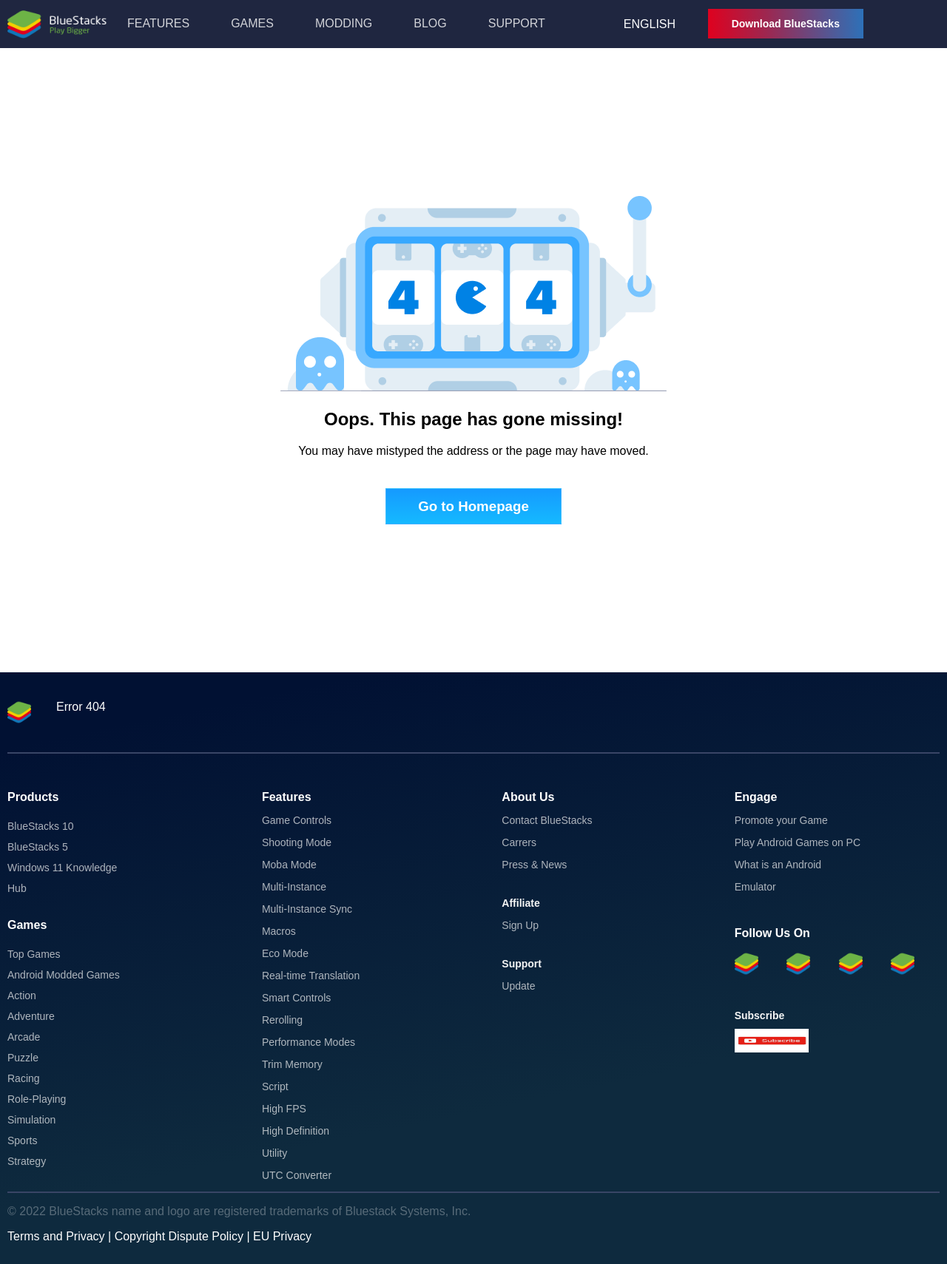
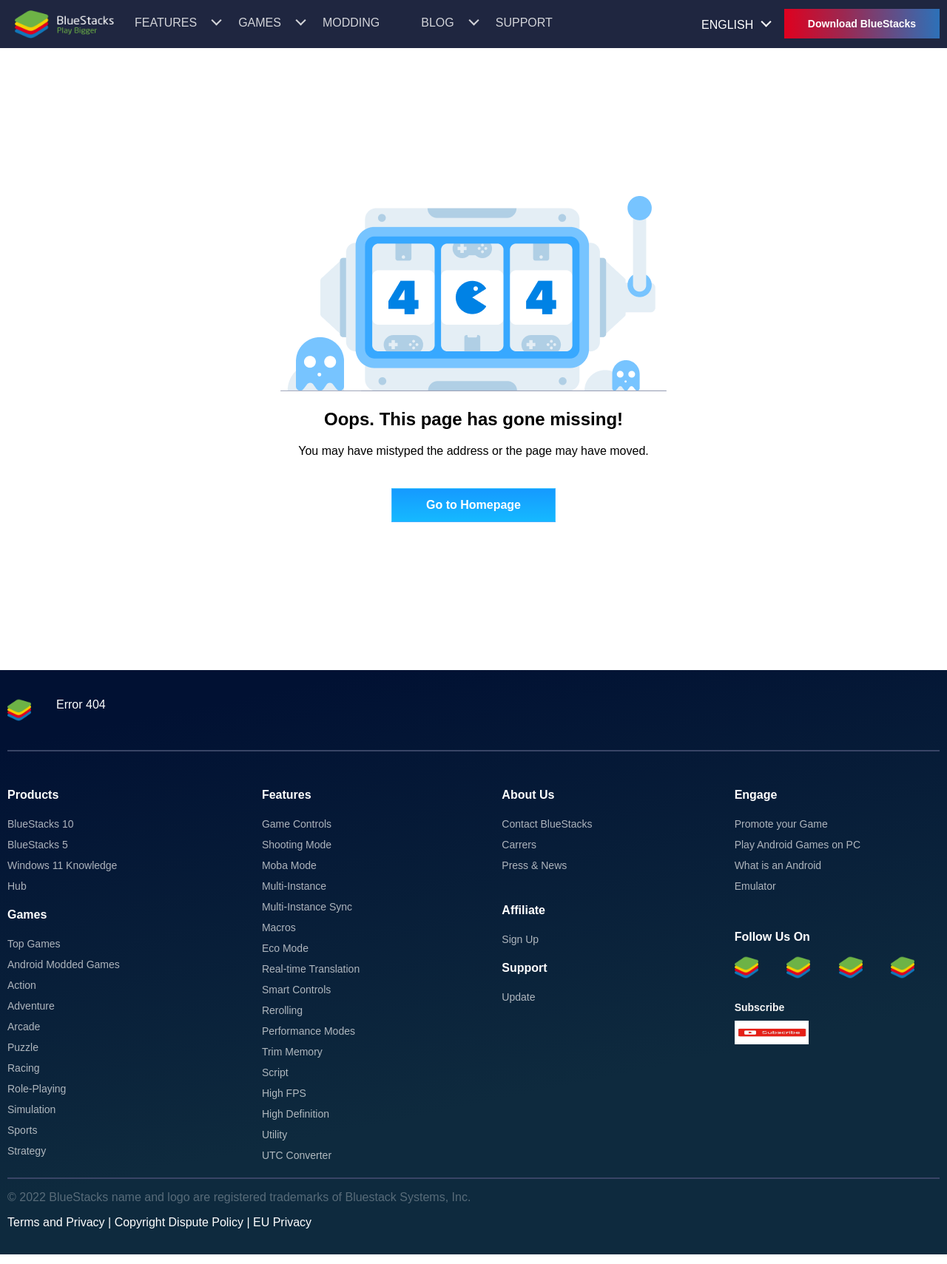
Before and after one commit to nand-bst/website, a plain HTML site: page index.html in a window 1280 px wide. Shown: the whole page at 74% size. Drawn offline with Linux system fonts and the light colour scheme.

Commit message:
Adding mobile view support

```diff
--- a/index.html
+++ b/index.html
@@ -8,10 +8,10 @@
 <body>
 
 	<div class="header">
+		<div class="header-wrapper">
 		<div class="left-container">
 		<img src="bluestacks-logo.png" width="134" height="38" alt="Bluestacks Android Emulator">
-		<!-- <ul> -->
-			<div class="features">FEATURES
+			<div class="left-container-item">FEATURES
 			<ul class="sub-menu">
 				<li>
 				<a href="#">Game Controls</a>
@@ -36,7 +36,7 @@
 			</ul>
 			</div>
 
-			<div class="features">GAMES
+			<div class="left-container-item">GAMES
 				<ul class="sub-menu">
 				<li>
 				<a href="#">Top Games</a>
@@ -57,9 +57,9 @@
 			</ul>
 			</div>
 
-			<div class="features">MODDING</div>
+			<div class="left-container-item not-expandable">MODDING</div>
 
-			<div class="features">BLOG
+			<div class="left-container-item">BLOG
 				<ul class="sub-menu">
 				<li>
 				<a href="#">Games</a>
@@ -72,12 +72,11 @@
 			</ul>
 			</div>
 
-			<div class="features">SUPPORT</div>
+			<div class="left-container-item not-expandable">SUPPORT</div>
 
 		</div>
 
 		<div class="right-container">
-		<ul class="right-section">
 		<div class="languages">ENGLISH
 			<ul class="languages-sub-menu">
 				<li>
@@ -93,22 +92,28 @@
 		</li>
 		</ul>
 		</div>
+		<div class="header-downloadbtn">
 		<button class="download-bst">Download BlueStacks</button>
-		</ul>
-	</div>
-
 	</div>
 	</div>
 
+	<button id="hamburger-menu">
+
+</button>
+
+    </div>
+	</div>
+
 	<div class="section">
-		<img class="section-image" src="error-image.png">
-		<h2>Oops. This page has gone missing!</h2>
-		<p>You may have mistyped the address or the page may have moved.</p>
-		<button><h3>Go to Homepage</h3></button>
+		<img class="section-image" src="error-image.png" alt="Error-404">
+		<h2 id="section-heading">Oops. This page has gone missing!</h2>
+		<p id="section-para">You may have mistyped the address or the page may have moved.</p>
+		<button class="section-btn">Go to Homepage</button>
 
 	</div>
 
 	<div class="footer">
+		<div class="footer-wrapper">
 		<div class="logo-section">
 			<img class="footer-image" src="footer-logo.png" width="32" height="32" alt="Error 404"> Error 404
 		</div>
@@ -118,79 +123,90 @@
 		<div class="footer-menu-section">
 			<div class="products"> Products
 			<ul class="footer-ul">
-				<ul class="footer-ul-sub-menu">BlueStacks 10</ul>
-				<ul class="footer-ul-sub-menu">BlueStacks 5</ul>
-				<ul class="footer-ul-sub-menu">Windows 11 Knowledge</ul>
-				<ul class="footer-ul-sub-menu">Hub</ul>
+				<li class="footer-ul-sub-menu">BlueStacks 10</li>
+				<li class="footer-ul-sub-menu">BlueStacks 5</li>
+				<li class="footer-ul-sub-menu">Windows 11 Knowledge</li>
+				<li class="footer-ul-sub-menu">Hub</li>
 			</ul>
 			</div>
 
 			<div class="products"> Games
 				<ul class="footer-ul">
-				<ul class="footer-ul-sub-menu">Top Games</ul>
-				<ul class="footer-ul-sub-menu">Android Modded Games</ul>
-				<ul class="footer-ul-sub-menu">Action</ul>
-				<ul class="footer-ul-sub-menu">Adventure</ul>
-				<ul class="footer-ul-sub-menu">Arcade</ul>
-				<ul class="footer-ul-sub-menu">Puzzle</ul>
-				<ul class="footer-ul-sub-menu">Racing</ul>
-				<ul class="footer-ul-sub-menu">Role-Playing</ul>
-				<ul class="footer-ul-sub-menu">Simulation</ul>
-				<ul class="footer-ul-sub-menu">Sports</ul>
-				<ul class="footer-ul-sub-menu">Strategy</ul>
+				<li class="footer-ul-sub-menu">Top Games</li>
+				<li class="footer-ul-sub-menu">Android Modded Games</li>
+				<li class="footer-ul-sub-menu">Action</li>
+				<li class="footer-ul-sub-menu">Adventure</li>
+				<li class="footer-ul-sub-menu">Arcade</li>
+				<li class="footer-ul-sub-menu">Puzzle</li>
+				<li class="footer-ul-sub-menu">Racing</li>
+				<li class="footer-ul-sub-menu">Role-Playing</li>
+				<li class="footer-ul-sub-menu">Simulation</li>
+				<li class="footer-ul-sub-menu">Sports</li>
+				<li class="footer-ul-sub-menu">Strategy</li>
 			</ul>
 			</div>
 		    </div>
 
 			<div class="products"> Features
-				<ul class="footer-ul-sub-menu">Game Controls</ul>
-				<ul class="footer-ul-sub-menu">Shooting Mode</ul>
-				<ul class="footer-ul-sub-menu">Moba Mode</ul>
-				<ul class="footer-ul-sub-menu">Multi-Instance</ul>
-				<ul class="footer-ul-sub-menu">Multi-Instance Sync</ul>
-				<ul class="footer-ul-sub-menu">Macros</ul>
-				<ul class="footer-ul-sub-menu">Eco Mode</ul>
-				<ul class="footer-ul-sub-menu">Real-time Translation</ul>
-				<ul class="footer-ul-sub-menu">Smart Controls</ul>
-				<ul class="footer-ul-sub-menu">Rerolling</ul>
-				<ul class="footer-ul-sub-menu">Performance Modes</ul>
-				<ul class="footer-ul-sub-menu">Trim Memory</ul>
-				<ul class="footer-ul-sub-menu">Script</ul>
-				<ul class="footer-ul-sub-menu">High FPS</ul>
-				<ul class="footer-ul-sub-menu">High Definition</ul>
-				<ul class="footer-ul-sub-menu">Utility</ul>
-				<ul class="footer-ul-sub-menu">UTC Converter</ul>
-
+				<ul class="footer-ul">
+				<li class="footer-ul-sub-menu">Game Controls</li>
+				<li class="footer-ul-sub-menu">Shooting Mode</li>
+				<li class="footer-ul-sub-menu">Moba Mode</li>
+				<li class="footer-ul-sub-menu">Multi-Instance</li>
+				<li class="footer-ul-sub-menu">Multi-Instance Sync</li>
+				<li class="footer-ul-sub-menu">Macros</li>
+				<li class="footer-ul-sub-menu">Eco Mode</li>
+				<li class="footer-ul-sub-menu">Real-time Translation</li>
+				<li class="footer-ul-sub-menu">Smart Controls</li>
+				<li class="footer-ul-sub-menu">Rerolling</li>
+				<li class="footer-ul-sub-menu">Performance Modes</li>
+				<li class="footer-ul-sub-menu">Trim Memory</li>
+				<li class="footer-ul-sub-menu">Script</li>
+				<li class="footer-ul-sub-menu">High FPS</li>
+				<li class="footer-ul-sub-menu">High Definition</li>
+				<li class="footer-ul-sub-menu">Utility</li>
+				<li class="footer-ul-sub-menu">UTC Converter</li>
+			</ul>
 			</div>
 
-
+			<div class="footer-menu-section">
 			<div class="products"> About Us
-				<ul class="footer-ul-sub-menu">Contact BlueStacks</ul>
-				<ul class="footer-ul-sub-menu">Carrers</ul>
-				<ul class="footer-ul-sub-menu">Press & News</ul>
-				<ul class="footer-ul-sub-menu affiliate">Affiliate</ul>
-				<ul class="footer-ul-sub-menu">Sign Up</ul>
-				<ul class="footer-ul-sub-menu affiliate">Support</ul>
-				<ul class="footer-ul-sub-menu">Update</ul>
-
+				<ul class="footer-ul">
+				<li class="footer-ul-sub-menu">Contact BlueStacks</li>
+				<li class="footer-ul-sub-menu">Carrers</li>
+				<li class="footer-ul-sub-menu">Press & News</li>
+			</ul>
+		    </div>
+			<div class="products affiliate"> Affiliate
+				<ul class="footer-ul">
+				<li class="footer-ul-sub-menu">Sign Up</li>
+			</ul>
+			</div>
+			<div class="products support"> Support
+				<ul class="footer-ul">
+				<li class="footer-ul-sub-menu">Update</li>
+			</ul>
+			</div>
 			</div>
 
-			<div class="Engage"> Engage
-				<ul class="footer-ul-sub-menu">Promote your Game</ul>
-				<ul class="footer-ul-sub-menu">Play Android Games on PC</ul>
-				<ul class="footer-ul-sub-menu">What is an Android</ul>
-				<ul class="footer-ul-sub-menu">Emulator</ul>
-				<ul class="footer-ul-sub-menu2 followuson">Follow Us On
+			<div class="engage"> Engage
+				<ul class="footer-ul">
+				<li class="footer-ul-sub-menu">Promote your Game</li>
+				<li class="footer-ul-sub-menu">Play Android Games on PC</li>
+				<li class="footer-ul-sub-menu">What is an Android</li>
+				<li class="footer-ul-sub-menu">Emulator</li>
+			    </ul>
+				<div class="footer-ul-sub-menu2 followuson">Follow Us On
 					<div class="footer-image-group">
 					<img class="footer-image" src="footer-logo.png" width="32" height="32" alt="Error 404">
 					<img class="footer-image" src="footer-logo.png" width="32" height="32" alt="Error 404">
 					<img class="footer-image" src="footer-logo.png" width="32" height="32" alt="Error 404">
 					<img class="footer-image" src="footer-logo.png" width="32" height="32" alt="Error 404">
 				</div>
-				</ul>
-				<ul class="footer-ul-sub-menu subscribe">Subscribe
+				</div>
+				<div class="footer-ul-sub-menu subscribe">Subscribe
 					<img class="footer-image subscribe-img" src="youtube-logo.jpg" width="100" height="32" alt="Error 404">
-				</ul>
+				</div>
 
 			</div>
 
@@ -206,6 +222,7 @@
         </p>
 
 	</div>
+    </div>
 
 </body>
 </html>
--- a/style.css
+++ b/style.css
@@ -10,51 +10,92 @@
   background: white;
 }
 
-
-
 .header{
 	width: 100%;
 	height: 65px;
 	background-color: #1f2640;
 	color: white;
+	font-family: sans-serif;
+}
+
+.header-wrapper{
 	display: flex;
-	font-family: sans-serif;
+	justify-content: space-between;
+	padding: 0 10px;
+	margin: 0 130px;
 }
 
 .header .left-container{
 	display: inline-flex;
-	margin-left: 150px;
-	margin-top: 8px;
+	margin-top: 1px;
 	align-items: center;
-	height: 50.5px;
 }
 
-.features{
+#hamburger-menu {
+    width: 23px;
+    height: 23px;
+    display: none;
+    border: none;
+    margin: 20px;
+    background: linear-gradient(
+      to bottom,
+      white 8%,
+    #1f2640 13%, #1f2640 50%,
+    white 40%, white 59%,
+    #1f2640 52%, #1f2640 91%,
+    white 80%, white 100%
+    );
+}
+
+.left-container-item{
 	border-bottom: 3px solid #1f2640;
 	padding-bottom: 18px;
 	padding: 21px 28px;
 	opacity: 0.8;
+	position: relative;
 }
 
-.features:hover {
+.left-container-item::after{
+	right: 0;
+    content: '';
+    border: solid #fff;
+    border-width: 0 2px 2px 0;
+    display: inline-block;
+    padding: 4px;
+    transform: rotate(45deg) translate(0,-50%);
+    position: absolute;
+    top: 25px;
+    transition: .3s ease-in-out;
+}
+
+.not-expandable::after{
+	display: none;
+}
+
+
+.left-container-item:hover {
 	border-bottom: 3px solid white;
 	cursor: pointer;
 	opacity: 1;
 }
 
-.features:hover .sub-menu{
+.left-container-item:hover::after{
+    transform: rotate(225deg) ;
+}
+
+.left-container-item:hover .sub-menu{
 	display: block;
 	position: absolute;
 	max-height: 420px;
 	overflow-y: scroll;
 	overflow-x: hidden;
 	margin-left: -28px;
-	/*left: 284px  either we can use left or margin-left here*/
 }
+
 
 .left-container .sub-menu{
 	display: none;
-	top: 49px;
+	top: 48px;
 	background-color: rgba(0,0,0,.9);
 	padding-left: 0;
 	border-right: 1px solid black;
@@ -62,14 +103,12 @@
 
 .left-container li{
 	cursor: pointer;
-	padding-right: 50px;
 }
 
 .sub-menu a:hover{
 	opacity: 0.8;
 	background-color: #222;
 }
-
 
 .sub-menu a{
 	color: white;
@@ -79,7 +118,6 @@
 	text-decoration: none;
 }
 
-
 .left-container li:hover{
 	text-decoration-thickness: 3px;
 }
@@ -87,7 +125,6 @@
 .right-container{
 	display: flex;
 	justify-content: center;
-	margin-left: 81px;
 }
 
 .right-container .right-section{
@@ -98,9 +135,12 @@
 .right-section .languages{
 	display: flex;
 	align-items: center;
-	margin-right: 38px;
-	/*margin-left: 97px;*/
 	cursor: pointer;
+}
+
+.header-downloadbtn{
+	padding-left: 36px;
+	padding-top: 16px;
 }
 
 .download-bst{
@@ -116,16 +156,34 @@
 	margin-left: -13px;
 }
 
+.languages::after{
+	right: 0;
+    content: '';
+    border: solid #fff;
+    border-width: 0 2px 2px 0;
+    display: inline-block;
+    padding: 4px;
+    -webkit-transform: rotate(45deg) translate(0,-50%);
+    transform: rotate(45deg) translate(0,-50%);
+    position: absolute;
+    top: calc(50% - 4px);
+    transition: .3s ease-in-out;
+}
+
+.languages:hover::after{
+    transform: rotate(225deg) ;
+}
+
 .languages-sub-menu{
 	display: none;
 }
 
 .languages{
-	border-bottom: 3px solid #1f2640;
-	padding-bottom: 29px;
-    padding-top: 17px;
+	padding-bottom: 18px;
+    padding-top: 25px;
     width: 89px;
     padding-left: 28px;
+    position: relative;
 }
 
 .languages:hover {
@@ -135,11 +193,10 @@
 
 .languages:hover .languages-sub-menu{
 	display: grid;
-	margin-top: 231px;
+	margin-top: 21px;
 	position: absolute;
 	margin-left: -28px;
 	background-color: rgba(0,0,0,.7);
-	margin-top: 361px;
 	max-width: 118px;
 	padding: 0px;
 	line-height: 9px;
@@ -163,14 +220,14 @@
 	margin: 200px 0px;
 }
 
-.section button{
+.section-btn{
 	color: #FFFFFF;
     background: linear-gradient(180deg, #159AFF 0%, #15B9FF 100%);
     text-align: center;
     border: 1px solid rgba(255, 255, 255, 0.2);
-    padding: 0px 43px;
+    padding: 10px 46px;
     margin-top: 25px;
-    line-height: 10px;
+    line-height: 24px;
     font-size: 16px;
     font-weight: 700;
     cursor: pointer;
@@ -184,7 +241,7 @@
 
 .footer{
 	width: 100%;
-	height: 800px;
+	height: 100%;
 	background: linear-gradient(348.42deg,#0e2a3e 31.62%,#011133 90.19%);
 	font-family: sans-serif;
 }
@@ -203,6 +260,7 @@
 	padding: 0px;
 	font-weight: normal;
 	line-height: 28px;
+	list-style: none;
 }
 
 .footer-ul-sub-menu{
@@ -227,7 +285,8 @@
 }
 
 .footer-menu-section{
-	display: inline-grid;
+	display: grid;
+	height: fit-content;
 }
 
 .footer .footer-menu-section{
@@ -241,7 +300,6 @@
 }
 
 .products{
-	display: inline-block;
 	font-weight: bold;
 }
 
@@ -293,10 +351,17 @@
 	display: inline-block;
 }
 
+.footer-wrapper{
+    padding-bottom: 24px ;
+}
+
 @media (max-width: 1285px){
+	.header-wrapper{
+		margin: 0px;
+	}
+
     .footer .container{
     	margin: 10px;
-    	/*background-color: green;*/
     }
     .logo-section{
     	margin: 10px;
@@ -310,22 +375,81 @@
     .header .left-container{
     	margin-left: 10px;
     }
-    .right-container{
-    	margin-left: 10px;
-    }
 }
 
 @media (max-width: 1024px){
-	.features{
+
+	.left-container-item{
+		display: none;
+	}
+	.header-downloadbtn{
 		display: none;
 	}
 	.right-container{
-		display: none;
+		margin-left: auto;
 	}
+	#hamburger-menu{
+		display: block;
+	}
+
 }
 
 @media (max-width: 767px){
 	.section{
-		margin: 20px 0px;
+		margin: 82px 0px;
 	}
+	.section .section-image{
+		max-width: 244px;
+        max-height: 124px;
+	}
+
+	#section-heading{
+		margin-top: 38px;
+        font-size: 18px;
+        line-height: 28px;
+	}
+
+	#section-para{
+		font-size: 14px;
+		line-height: 24px;
+	}
+
+	.section-btn{
+		padding: 6px 28px;
+        font-size: 14px;
+        margin-top: 9px;
+	}
+
+	.footer-ul{
+		display: none;
+	}
+
+	.footer-wrapper{
+		padding: 20px 24px 16px 24px;
+	}
+
+	.footer .container{
+		display: flex;
+		flex-direction: column;
+		padding: 0;
+		margin: 0;
+	}
+
+	.logo-section{
+		height: auto;
+		padding: 0;
+		margin: 0;
+		padding-bottom: 10px;
+		border-bottom: 1px solid rgba(255,255,255,.5);
+	}
+
+	.products{
+		padding: 16px 0;
+		border-bottom: 1px solid rgba(255,255,255,.5);
+	}
+
+	.engage{
+		padding: 16px 0;
+	}
+
 }
```
